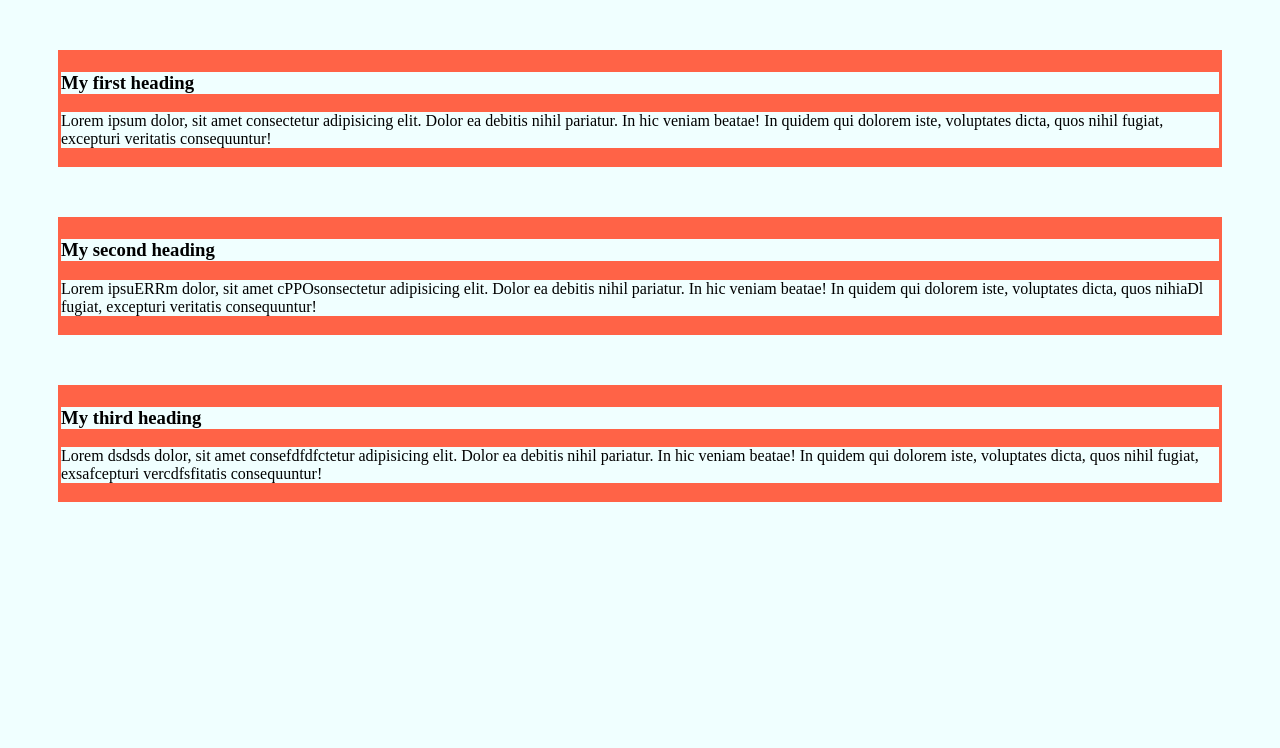
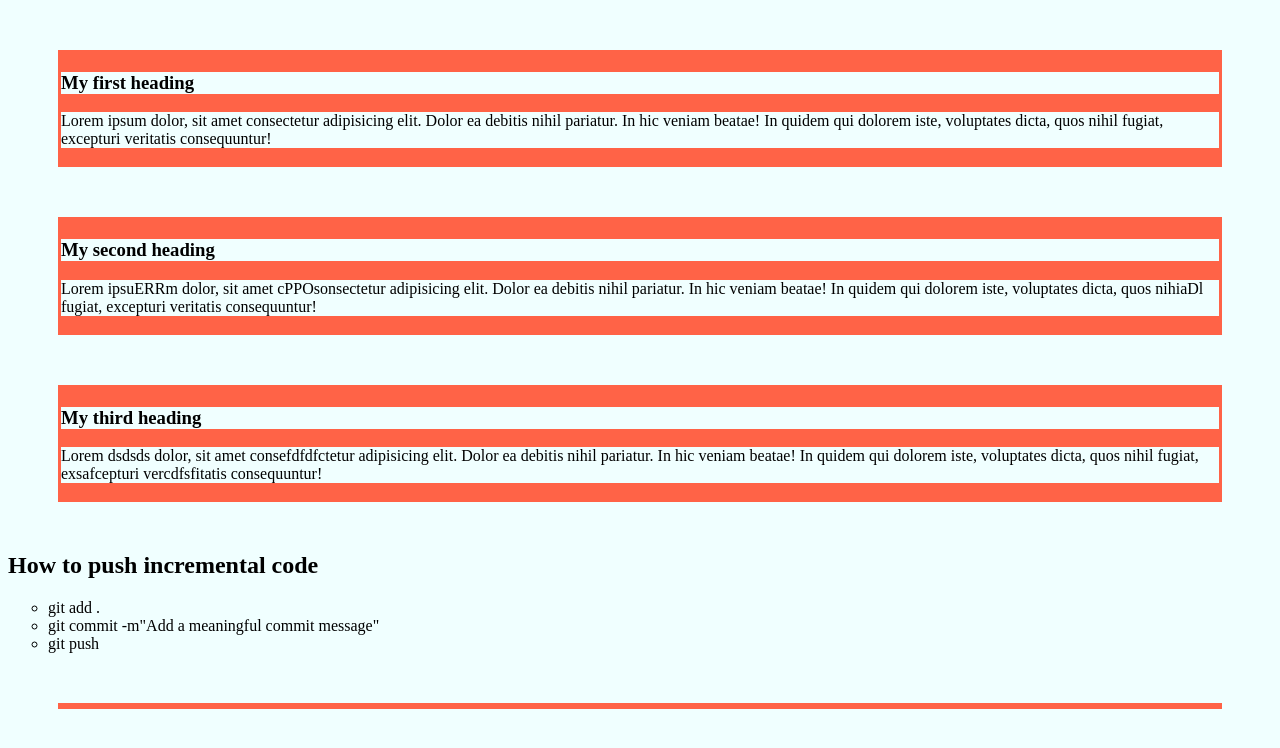
Before and after one commit to ZiayulHaqueRahim/my_simple_website, a plain HTML site: page index.html in a window 1280 px wide. Drawn offline with Linux system fonts and the light colour scheme.

Commit message:
step of adding incremental code

```diff
--- a/index.html
+++ b/index.html
@@ -27,7 +27,20 @@
             quos nihil fugiat, exsafcepturi vercdfsfitatis consequuntur!
         </p>
     </div>
+            <h2>How to push incremental code</h2>
 
+            <ul type="circle">
+                <li>git add .</li>
+                <li>git commit -m"Add a meaningful commit message"</li>
+                <li>git push</li>
+
+            </ul>
+
+    <div>
+
+
+
+    </div>
 
 </body>
 </html>
```
